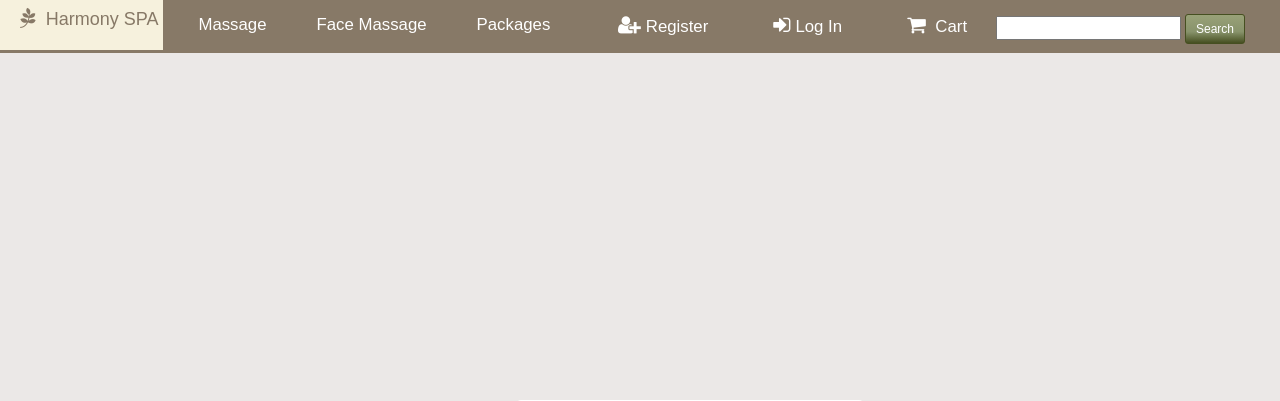
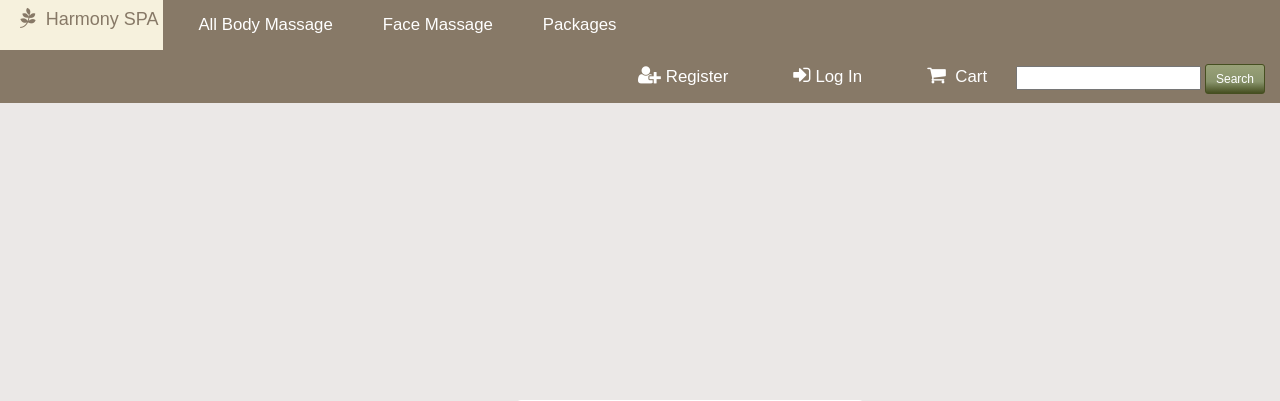
Before and after one commit to GannaSachkova/project4-heroku, a Django app: page /cart/ in a window 1280 px wide. Shown: the top 401 px of the page. Run offline with Django 3.2, Linux system fonts and the light colour scheme; some libraries are stand-ins or nearby versions.

Commit message:
Beauty code templates/base.html

```diff
--- a/templates/base.html
+++ b/templates/base.html
@@ -1,7 +1,6 @@
 {% load staticfiles %}
 <!DOCTYPE html>
 <html lang="en">
-
 <head>
     <meta charset="UTF-8">
     <meta name="viewport" content="width=device-width, initial-scale=1.0">
@@ -15,35 +14,34 @@
 
 
 </head>
-
 <body>
 
     {% block home_page %} {% endblock home_page %}
 
     <!-- Navbar -->
 
-	<nav class="navbar navbar_color navbar-masthead  navbar-expand-lg navbar-fixed-top">
+    <nav class="navbar navbar_color navbar-masthead navbar-fixed-top">
         <div class="container-fluid">
             <!-- Brand and toggle get grouped for better mobile display -->
             <div class="navbar-header">
 
-				<button type="button" class="navbar-toggle collapsed" data-toggle="collapse" data-target=".bs-example-masthead-collapse-1" aria-expanded="false" aria-controls="navbar">
+                <button type="button" class="navbar-toggle collapsed" data-toggle="collapse" data-target="bs-example-masthead-collapse-1" aria-expanded="false" aria-controls="navbar">
                     <span class="sr-only">Toggle navigation</span>
                     <span class="icon-bar"></span>
                     <span class="icon-bar"></span>
                     <span class="icon-bar"></span>
                 </button>
 
-					<a  class="navbar-brand brand-margin" href="/">
+                <a class="navbar-brand brand-margin" href="/">
 						<i class="fa fa-pagelines"></i>
 						Harmony SPA
 					</a>
 
             </div>
 
-			<div class="navbar-collapse collapse bs-example-masthead-collapse-1">
+            <div class="collapse navbar-collapse  bs-example-masthead-collapse-1">
                 <ul class="nav navbar-nav navbar-left">
-					<li><a class="my-nav-item" href="/products/massage/">Massage</a></li>
+                    <li><a class="my-nav-item" href="/products/massage/">All Body Massage</a></li>
                     <li><a class="my-nav-item" href="/products/face/">Face Massage</a></li>
                     <li><a class="my-nav-item" href="/products/packages/">Packages</a></li>
 
@@ -53,13 +51,12 @@
                     <li><a class="my-nav-item" href="{% url 'profile' %}"><i class="fa fa-user-circle"></i> Profile</a>
                     </li>
                     <li><a class="my-nav-item" href="{% url 'logout' %}"><i class="fa fa-sign-out"></i>Log Out</a></li>
-					{%  else %}
+                    {% else %}
                     <li><a class="my-nav-item" href="{% url 'register' %}"><i class="fa fa-user-plus"></i>Register</a>
                     </li>
                     <li><a class="my-nav-item" href="{% url 'login' %}"><i class="fa fa-sign-in"></i>Log In</a></li>
                     {% endif %}
-
-						<a class="my-nav-item" href="{% url 'view_cart' %}"><li><i class="fa fa-shopping-cart"></i>
+                    <li><a class="my-nav-item" href="{% url 'view_cart' %}"><i class="fa fa-shopping-cart"></i>
 							Cart
 							{% if product_count > 0 %}
 							<label class="badge badge-warning">{{ product_count }}</label>
@@ -80,9 +77,7 @@
     {% if messages %}
     <div class="alert alert-success">
         <div class="messages">
-			{% for message in messages %}
-			{{ message }}
-			{% endfor %}
+            {% for message in messages %} {{ message }} {% endfor %}
         </div>
     </div>
     {% endif %}
@@ -93,19 +88,15 @@
     </div>
 
     <!-- Footer -->
-	<div class="footer" id="my-footer">
+    <div class="footer">
         <div class="row footer-row">
             <div class="col-sm-12 col-md-4" id="footer-social-icons">
                 <div class="footer_social"><b>SOCIAL MEDIA</b></div>
                 <div>
-					<a href="https://facebook.com" target="_blank"
-						class="footer_social-a"><i class="fa fa-facebook-square"></i></a>
-					<a href="https://twitter.com" target="_blank"
-						class="footer_social-a"><i class="fa fa-twitter-square"></i></a>
-					<a href="https://instagram.com" target="_blank"
-						class="footer_social-a"><i class="fa fa-instagram"></i></a>
-					<a href="https://youtube.com" target="_blank"
-						class="footer_social-a"><i class="fa fa-youtube-square"></i></a>
+                    <a href="https://facebook.com" target="_blank" class="footer_social-a"><i class="fa fa-facebook-square"></i></a>
+                    <a href="https://twitter.com" target="_blank" class="footer_social-a"><i class="fa fa-twitter-square"></i></a>
+                    <a href="https://instagram.com" target="_blank" class="footer_social-a"><i class="fa fa-instagram"></i></a>
+                    <a href="https://youtube.com" target="_blank" class="footer_social-a"><i class="fa fa-youtube-square"></i></a>
                 </div>
             </div>
             <div class="footer_align col-sm-12 col-md-4 footer_col1">
```
Lines whose indentation alone changed are shown as unchanged.
